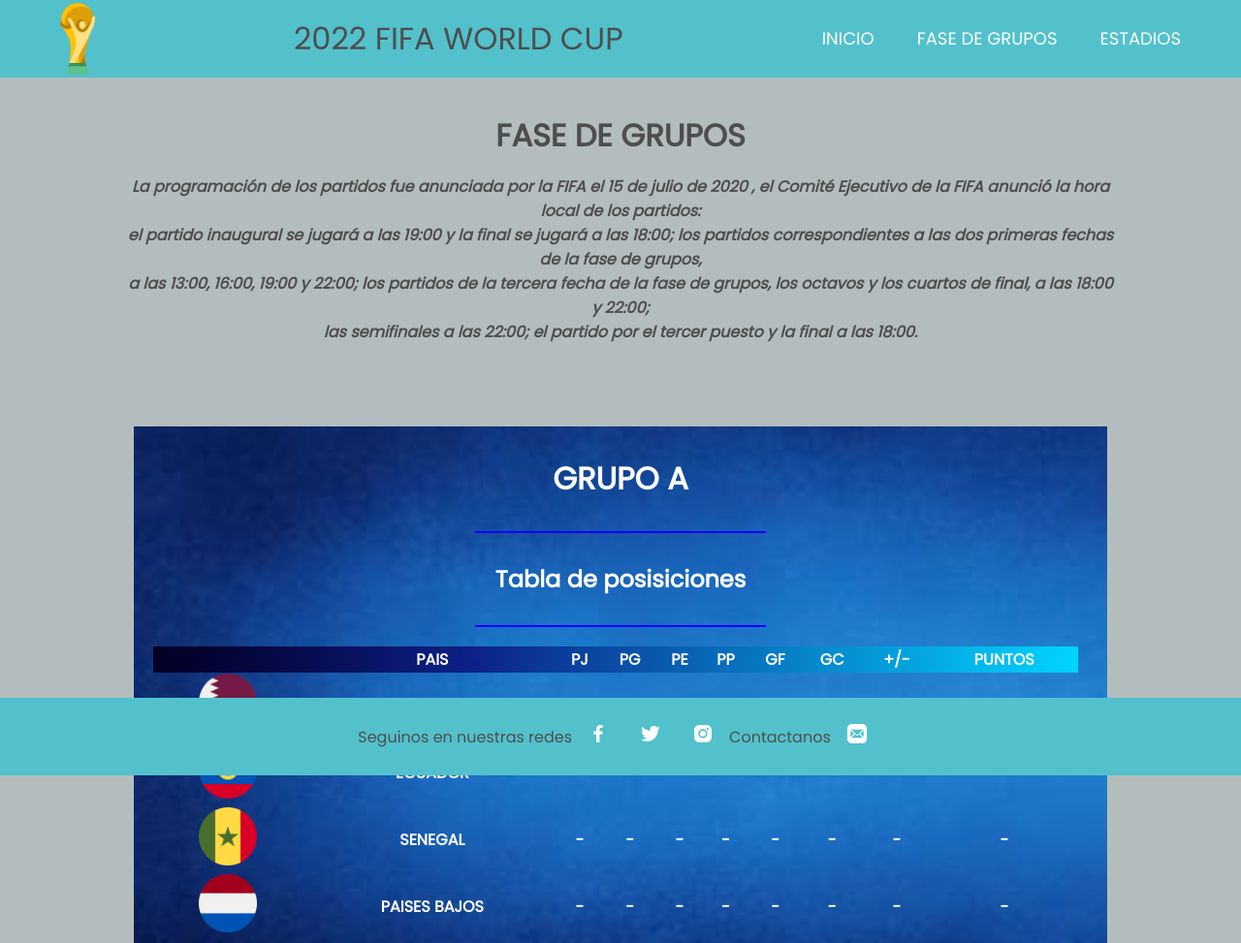
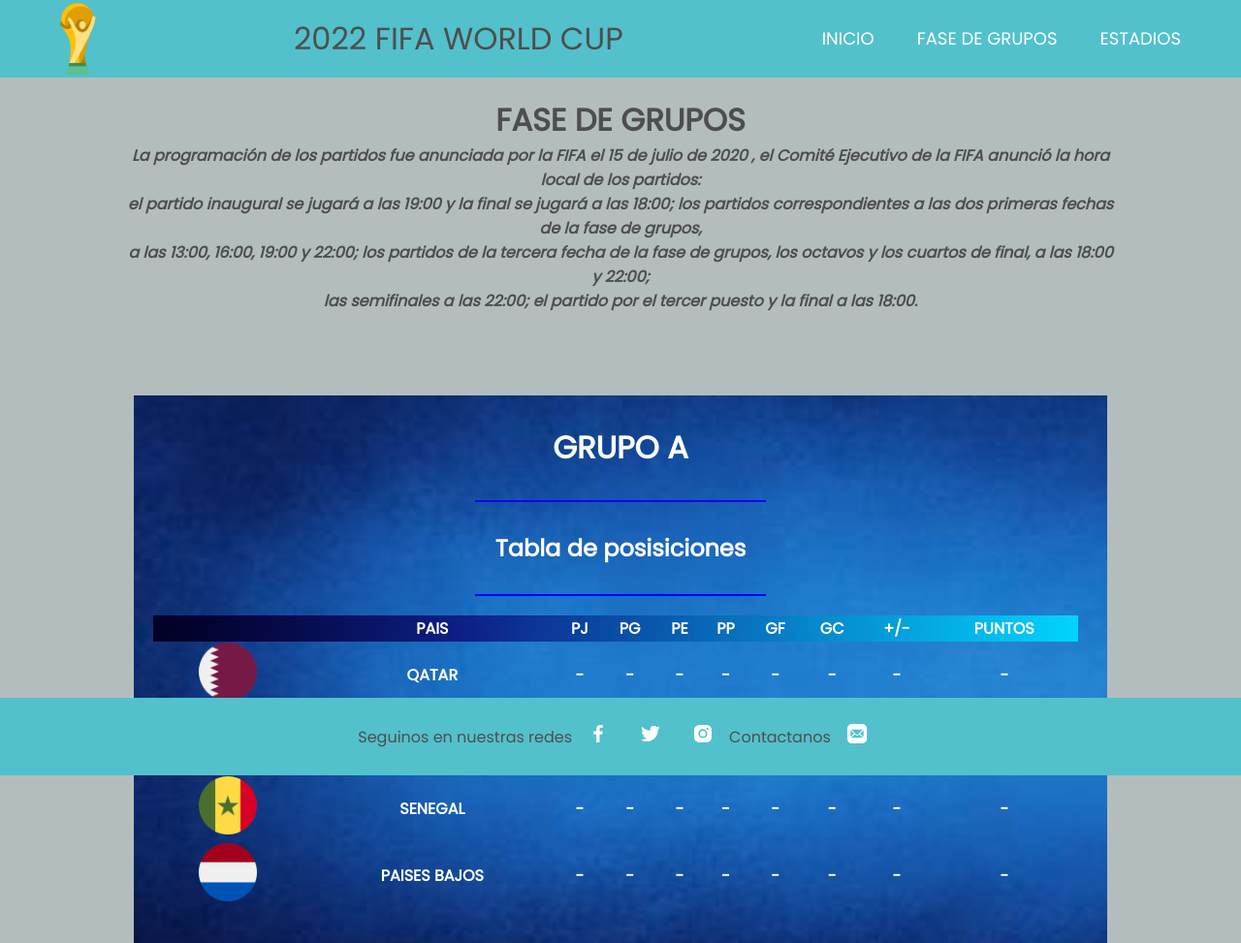
Before and after one commit to davidezabala/davidezabala.github.io, a plain HTML site: page fasedegrupos.html in a window 1280 px wide. Shown: the top 973 px of the page at 97% size. Drawn offline with Linux system fonts and the light colour scheme.

Commit message:
Update fasedegrupos.html

```diff
--- a/fasedegrupos.html
+++ b/fasedegrupos.html
@@ -29,7 +29,7 @@
 
      <main class="contenedor">
        <div class="grupostexto">
-        <h1 class="titulo">Fase de grupos</h1>
+        <h1>Fase de grupos</h1>
         <p>La programación de los partidos fue anunciada por la FIFA el 15 de julio de 2020
           , el Comité Ejecutivo de la FIFA anunció la hora local de los partidos: <br> el partido inaugural
           se jugará a las 19:00 y la final se jugará a las 18:00; los partidos correspondientes a las dos
```
